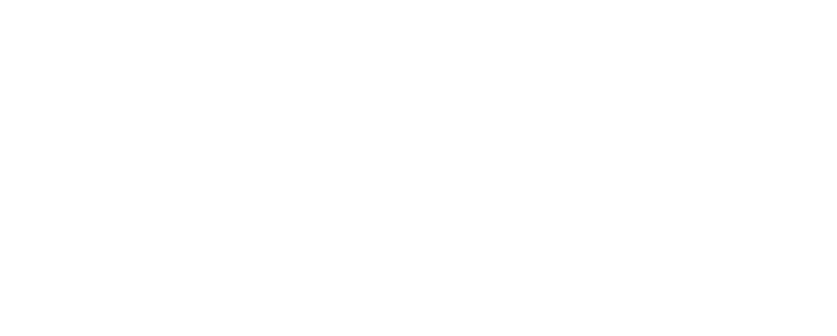
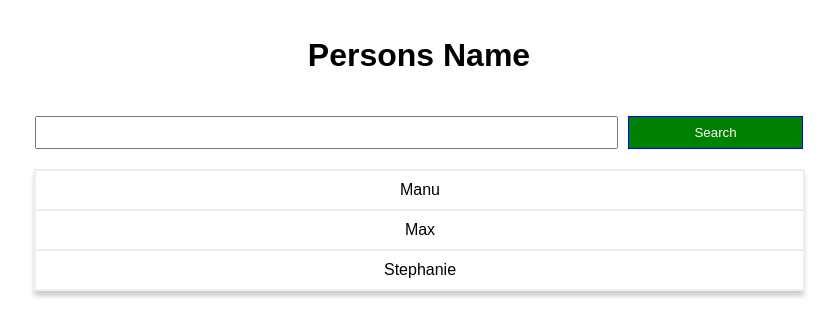
Before and after one commit to ABDtahirWork/reactSearchList, a React app: page / in a window 1280 px wide. Shown: the top 336 px of the page, without its empty margins (221-1058 px from the left). Built offline with nearby package versions, Linux system fonts and the light colour scheme.

Commit message:
Basic search component and list component made

```diff
--- /dev/null
+++ b/src/components/Container/Container.css
@@ -0,0 +1,8 @@
+.Container {
+    width: 60%;
+    margin: auto;
+    padding: 16px;
+    display: flex;
+    flex-direction: column;
+    align-items: center;
+}
--- /dev/null
+++ b/src/components/Container/Container.js
@@ -0,0 +1,23 @@
+import React, { useState } from 'react'
+import classes from './Container.css'
+import Search from '../Search/Search'
+import Table from '../Table/Table'
+
+const Container = (props) => {
+  const [persons, setPersons] = useState(props.persons)
+  const [name, setName] = useState('')
+
+  const handleChangeName = (event) => {
+    console.log('container.js HandleChangeName')
+  }
+
+  return (
+    <div className={classes.Container}>
+      <h1>Persons Name</h1>
+      <Search name={name} handleChangeName={handleChangeName}/>
+      <Table persons={persons} />
+    </div>
+  )
+}
+
+export default Container
--- /dev/null
+++ b/src/components/Search/Search.css
@@ -0,0 +1,11 @@
+.searchBox {
+    width: 100%;
+    display: flex;
+    margin: 20px 0;
+}
+
+.Input {
+    width: 100%;
+    margin-right: 10px;
+    padding-left: 10px;
+}
--- /dev/null
+++ b/src/components/Search/Search.js
@@ -0,0 +1,13 @@
+import React from 'react'
+import classes from './Search.css'
+
+const Search = (props) => {
+  return (
+    <div className={classes.searchBox}>
+      <input className={classes.Input} type='text' value={props.name} onChange={props.handleChangeName}/>
+      <button>Search</button>
+    </div>
+  )
+}
+
+export default Search
--- /dev/null
+++ b/src/components/Table/Item/Item.css
@@ -0,0 +1,6 @@
+.Item {
+    width: 100%;
+    border: 1px solid #eee;
+    text-align: center;
+    padding: 10px 0;
+}
--- /dev/null
+++ b/src/components/Table/Item/Item.js
@@ -0,0 +1,12 @@
+import React from 'react'
+import classes from './Item.css'
+
+const Item = (props) => {
+  return (
+    <div className={classes.Item}>
+        {props.name}
+    </div>
+  )
+}
+
+export default Item
--- /dev/null
+++ b/src/components/Table/Table.css
@@ -0,0 +1,5 @@
+.Table {
+    width: 100%;
+    border: 1px solid #eee;
+    box-shadow: 0 5px 5px #ccc;
+}
--- /dev/null
+++ b/src/components/Table/Table.js
@@ -0,0 +1,15 @@
+import React from 'react'
+import classes from './Table.css'
+import Item from './Item/Item'
+
+const Table = (props) => {
+  return (
+    <div className={classes.Table}>
+        {props.persons.map((element , index) => {
+            return <Item name={element.name} key={index}/>
+        })}
+    </div>
+  )
+}
+
+export default Table
--- a/src/containers/App.css
+++ b/src/containers/App.css
@@ -1,5 +1,5 @@
 .App {
-  text-align: center;
+  margin: 0;
 }
 
 .App button {
@@ -8,6 +8,7 @@
   border: 1px solid blue;
   padding: 8px;
   cursor: pointer;
+  width: 30%;
 }
 
 .App button:hover {
--- a/src/containers/App.js
+++ b/src/containers/App.js
@@ -1,5 +1,6 @@
 import React, { Component} from 'react';
 import classes from './App.css';
+import Container from '../components/Container/Container';
 
 class App extends Component {
   constructor(props) {
@@ -8,18 +9,17 @@
 
   state = {
     persons: [
-      { name: 'Manu', age: 29 },
-      { name: 'Max', age: 25 },
-      { name: 'Stephanie', age: 30 },
+      { name: 'Manu' },
+      { name: 'Max' },
+      { name: 'Stephanie' },
     ],
-    showPersons: false,
   };
 
   render() {
 
     return (
       <div className={classes.App}>
-
+        <Container  persons={this.state.persons}/>
       </div>
     );
   }
```
